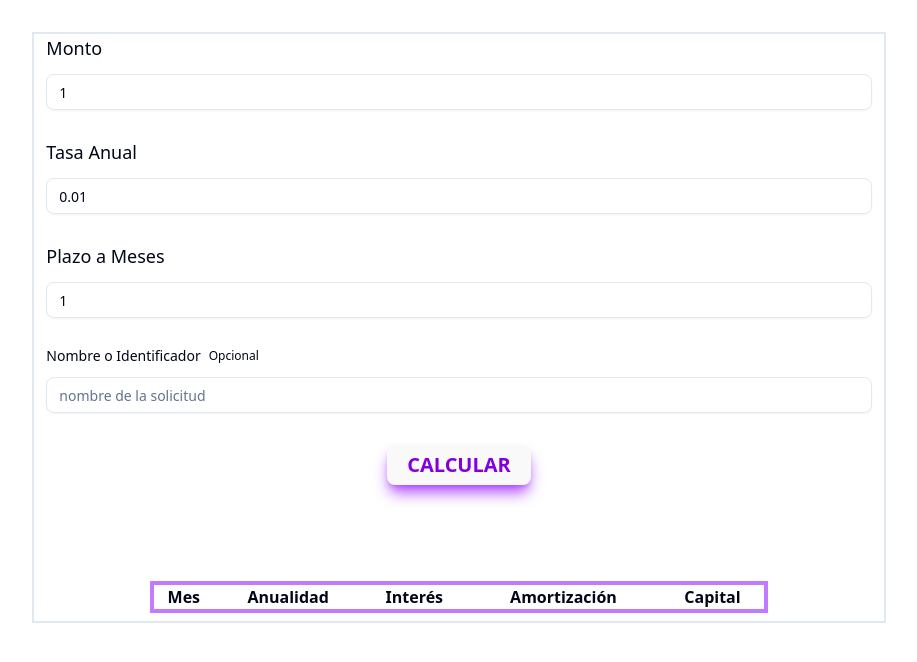
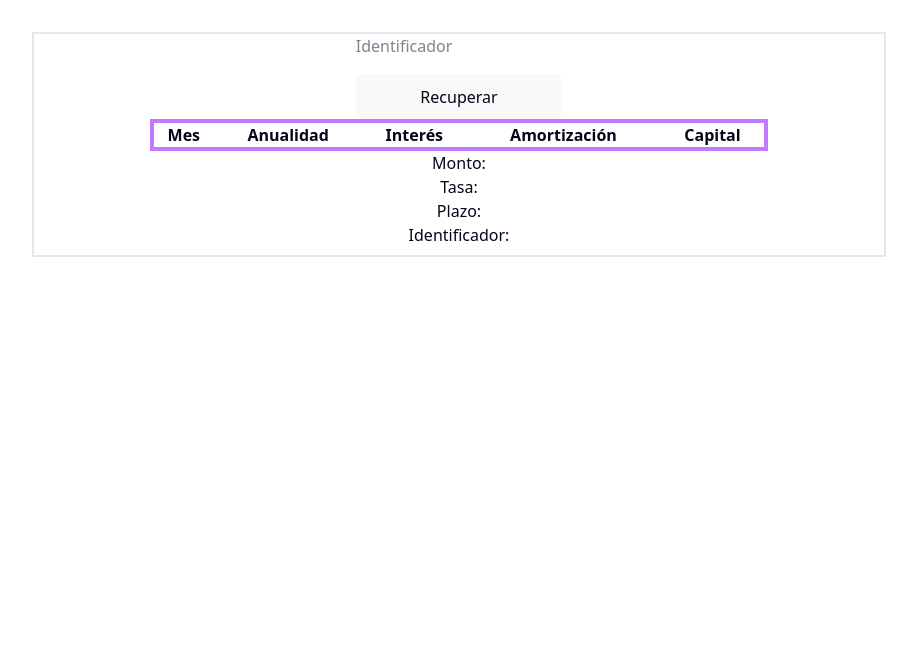
Before and after one commit to robermiranda/creditaria-frontend, a React (Vite) app: page / in a window 1280 px wide. Shown: the top 662 px of the page, without its empty margins (181-1098 px from the left). Built offline with nearby package versions, Linux system fonts and the light colour scheme.

Commit message:
[feature] add secondary container that contains the secondary form

```diff
--- a/package.json
+++ b/package.json
@@ -21,6 +21,7 @@
     "react": "^19.2.0",
     "react-dom": "^19.2.0",
     "react-hook-form": "^7.71.1",
+    "react-router": "^7.13.0",
     "tailwind-merge": "^3.4.0",
     "tailwindcss": "^4.1.18",
     "zod": "^4.3.6"
--- a/src/App.tsx
+++ b/src/App.tsx
@@ -1,11 +1,12 @@
-//import { MainForm } from "./forms/main-form"
-import { MainContainer } from "@/forms/main-container"
+//import { MainContainer } from "@/forms/main-container"
+import { SecondaryContainer } from "@/forms/secondary-container"
 import "./App.css"
 
 export default function App () {
     return (
         <div className="w-96 px-2 mx-auto md:w-8/12 md:px-3 pb-2 border-2 border-slate-200">
-            <MainContainer />
+            {/*<MainContainer />*/}
+            <SecondaryContainer />
         </div>
     )
 }
--- /dev/null
+++ b/src/forms/secondary-container.tsx
@@ -0,0 +1,31 @@
+import { SecondaryForm } from "@/forms/secondary-form";
+import { useState } from "react"
+import { type TtablaAmortizacion, TablaAmortizacion } from "@/forms/tabla_amortizacion"
+
+export type Tmonto = {
+    monto: number,
+    tasa: number,
+    plazo: number,
+    identificador: string
+}
+
+export function SecondaryContainer () {
+
+    const [monto, setMonto] = useState<Tmonto | null>(null)
+    const [tabla, setTabla] = useState<TtablaAmortizacion>([])
+
+    return (
+        <div>
+            <SecondaryForm setTabla={setTabla} setMonto={setMonto}/>
+            <TablaAmortizacion tabla={tabla}/>
+            <div>
+                <ul>
+                    <li>Monto: {monto?.monto}</li>
+                    <li>Tasa: {monto?.tasa}</li>
+                    <li>Plazo: {monto?.plazo}</li>
+                    <li>Identificador: {monto?.identificador}</li>
+                </ul>
+            </div>
+        </div>
+    )
+}
--- a/src/forms/secondary-form.tsx
+++ b/src/forms/secondary-form.tsx
@@ -0,0 +1,45 @@
+import { useState } from "react"
+import type { Dispatch, SetStateAction } from "react"
+import { type TtablaAmortizacion } from "@/forms/tabla_amortizacion"
+import { type Tmonto } from "@/forms/secondary-container"
+
+export function SecondaryForm ({setTabla, setMonto}: {
+    setTabla: Dispatch<SetStateAction<TtablaAmortizacion>>,
+    setMonto: Dispatch<SetStateAction<Tmonto | null>>
+}) {
+
+    const [identificador, setIdentificador] = useState<string>('')
+
+    function onSubmitForm () {
+        console.log('IDENTIFICADOR', identificador)
+        setTabla(
+            [
+                [0,0,0,0,1965],
+                [1,498.4348967742801,11.4625,486.9723967742801,1478.0276032257198],
+                [2,498.4348967742801,8.621827685483366,489.81306908879674,988.214534136923],
+                [3,498.4348967742801,5.764584782465384,492.67031199181474,495.5442221451083],
+                [4,498.4348967742801,2.8906746291797982,495.5442221451003,7.958078640513122e-12]
+            ]
+        )
+        setMonto({
+            monto: 1965,
+            tasa: 0.07,
+            plazo: 4,
+            identificador: "02020939"
+        })
+    }
+
+    return (
+        <div className="flex flex-col lg:w-1/4 lg:mx-auto gap-4 ">
+            <input
+                type="text"
+                value={identificador}
+                onChange={e => setIdentificador(e.target.value)}
+                placeholder="Identificador"/>
+
+            <button type="submit" onClick={onSubmitForm}>
+                Recuperar
+            </button>
+        </div>
+    )
+}
```
Also changed, not shown: 1 other file (tests, documents, lock files or other folders).
